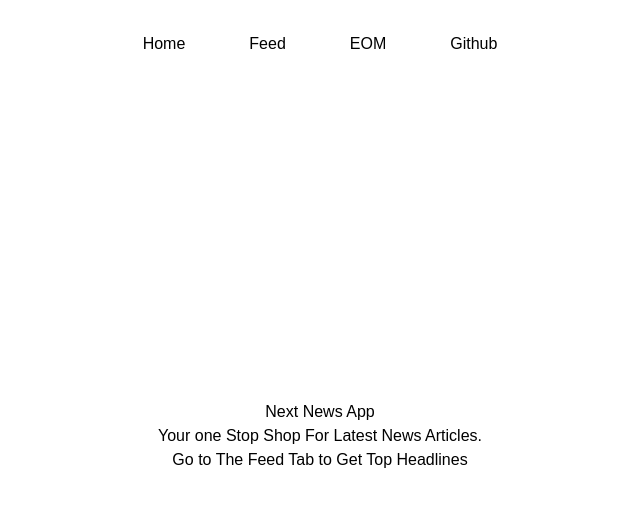
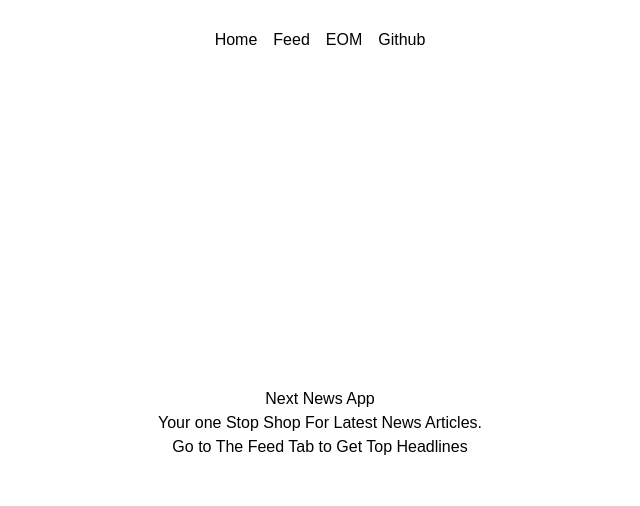
Before and after one commit to hunzalaqamar/News-App-NextJS, a Next.js app: page / in a window 1280 px wide. Shown: the top 506 px of the page, without its empty margins (320-960 px from the left). Built offline with nearby package versions, Linux system fonts and the light colour scheme.

Commit message:
changes in css

```diff
--- a/components/Toolbar.js
+++ b/components/Toolbar.js
@@ -1,28 +1,23 @@
 import { useRouter } from "next/router";
+import styles from "../styles/toolbar.module.css";
 
 export const Toolbar = () => {
   const router = useRouter();
 
   return (
-    <div className="flex w-full justify-center h-20">
-      <div className="m-8 cursor-pointer" onClick={() => router.push("/")}>
-        Home
-      </div>
-      <div
-        className="m-8 cursor-pointer"
-        onClick={() => router.push("/feed/1")}
-      >
-        Feed
-      </div>
-      <div className="m-8 cursor-pointer" onClick={() => router.push("/eom")}>
-        EOM
-      </div>
-      <div
-        className="m-8 cursor-pointer"
-        onClick={() => window.open("https://github.com/hunzalaqamar", "_blank")}
-      >
-        Github
-      </div>
+    <div className={styles.mainToolbar}>
+      <nav className={styles.nav}>
+        <div onClick={() => router.push("/")}>Home</div>
+        <div onClick={() => router.push("/feed/1")}>Feed</div>
+        <div onClick={() => router.push("/eom")}>EOM</div>
+        <div
+          onClick={() =>
+            window.open("https://github.com/hunzalaqamar", "_blank")
+          }
+        >
+          Github
+        </div>
+      </nav>
     </div>
   );
 };
--- a/pages/eom.js
+++ b/pages/eom.js
@@ -2,9 +2,8 @@ import Toolbar from "../components/Toolbar";
 import styles from "../styles/eom.module.css";
 
 export const EOM = ({ employee }) => {
-  console.log(employee);
   return (
-    <div className={styles.main}>
+    <div className={styles.mainEOM}>
       <Toolbar />
       <div className={styles.divInfo}>
         <h1>Employee of the Month</h1>
--- a/pages/feed/[feedid].js
+++ b/pages/feed/[feedid].js
@@ -6,9 +6,12 @@ export const Feed = ({ pageNumber, articles }) => {
   const router = useRouter();
 
   return (
-    <div className={styles.main}>
+    <div className={styles.mainFeed}>
       <Toolbar />
       <div className={styles.articleMain}>
+        <h6 className="mb-12 text-sm">
+          FYI: Click on the article title or the image to open the whole article
+        </h6>
         {articles.map((article, index) => (
           <div className={styles.articleInfo} key={index}>
             <h1 onClick={() => window.open(article.url, "_blank")}>
@@ -16,7 +19,10 @@ export const Feed = ({ pageNumber, articles }) => {
             </h1>
             <p>{article.description}</p>
             {!!article.urlToImage && (
-              <img className="w-full" src={article.urlToImage} />
+              <img
+                onClick={() => window.open(article.url, "_blank")}
+                src={article.urlToImage}
+              />
             )}
           </div>
         ))}
--- a/pages/index.js
+++ b/pages/index.js
@@ -3,7 +3,7 @@ import styles from "../styles/home.module.css";
 
 export default function Home() {
   return (
-    <div className={styles.main}>
+    <div className={styles.mainHome}>
       <Toolbar />
       <div className={styles.div}>
         <h1>Next News App</h1>
--- a/styles/Home.module.css
+++ b/styles/Home.module.css
@@ -1,4 +1,4 @@
-.main {
+.mainHome {
   @apply flex h-screen flex-col;
 }
 
--- /dev/null
+++ b/styles/toolbar.module.css
@@ -0,0 +1,11 @@
+.mainToolbar {
+  @apply flex flex-col mt-7;
+}
+
+.nav {
+  @apply flex items-center justify-center;
+}
+
+.nav div {
+  @apply hover:text-gray-900 cursor-pointer border-b border-transparent hover:border-indigo-600 mx-2;
+}
```
Also changed, not shown: styles/eom.module.css (+4 -4 lines), styles/feed.module.css (+6 -2 lines).
